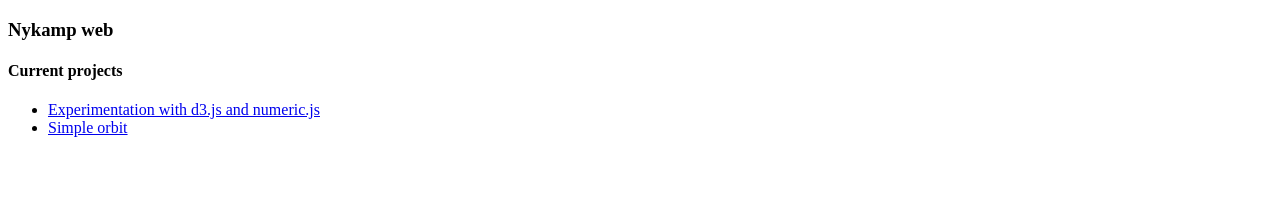
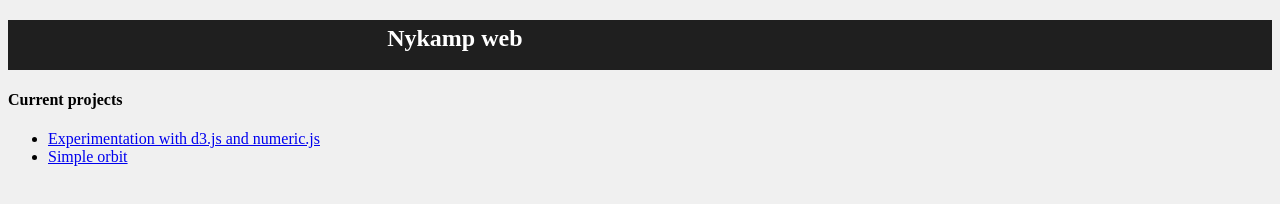
Before and after one commit to dqnykamp/nykampwebstatic, a plain HTML site: page index.html in a window 1280 px wide. Drawn offline with Linux system fonts and the light colour scheme.

Commit message:
CSS for index.html

```diff
--- /dev/null
+++ b/css/style.css
@@ -0,0 +1,15 @@
+body {
+	background-color: #f0f0f0;
+}
+
+.title {
+	background-color: #1f1f1f;
+	width: 100%;
+	height: 50px;
+}
+
+.title h2 {
+	color: #ffffff;
+	padding-top: 5px;
+	padding-left: 30%;
+}
--- a/index.html
+++ b/index.html
@@ -1,16 +1,19 @@
 <!DOCTYPE html>
 <html lang="en">
+
 <head>
 	<meta charset="utf-8"/>
 	<title>Nykamp web</title>
+	<link href="/css/style.css" rel="stylesheet" type="text/css">
 
 </head>
 
 <body>
 
-<h3>Nykamp web</h3>
+	<div class="title"><h2>Nykamp web</h2></div>
 
 	<h4>Current projects</h4>
+
 	<ul>
 		<li><a href="d3experiment.html">Experimentation with d3.js and numeric.js</a></li>
 		<li><a href="sunEarth.html">Simple orbit</a></li>
```
Lines whose indentation alone changed are shown as unchanged.
